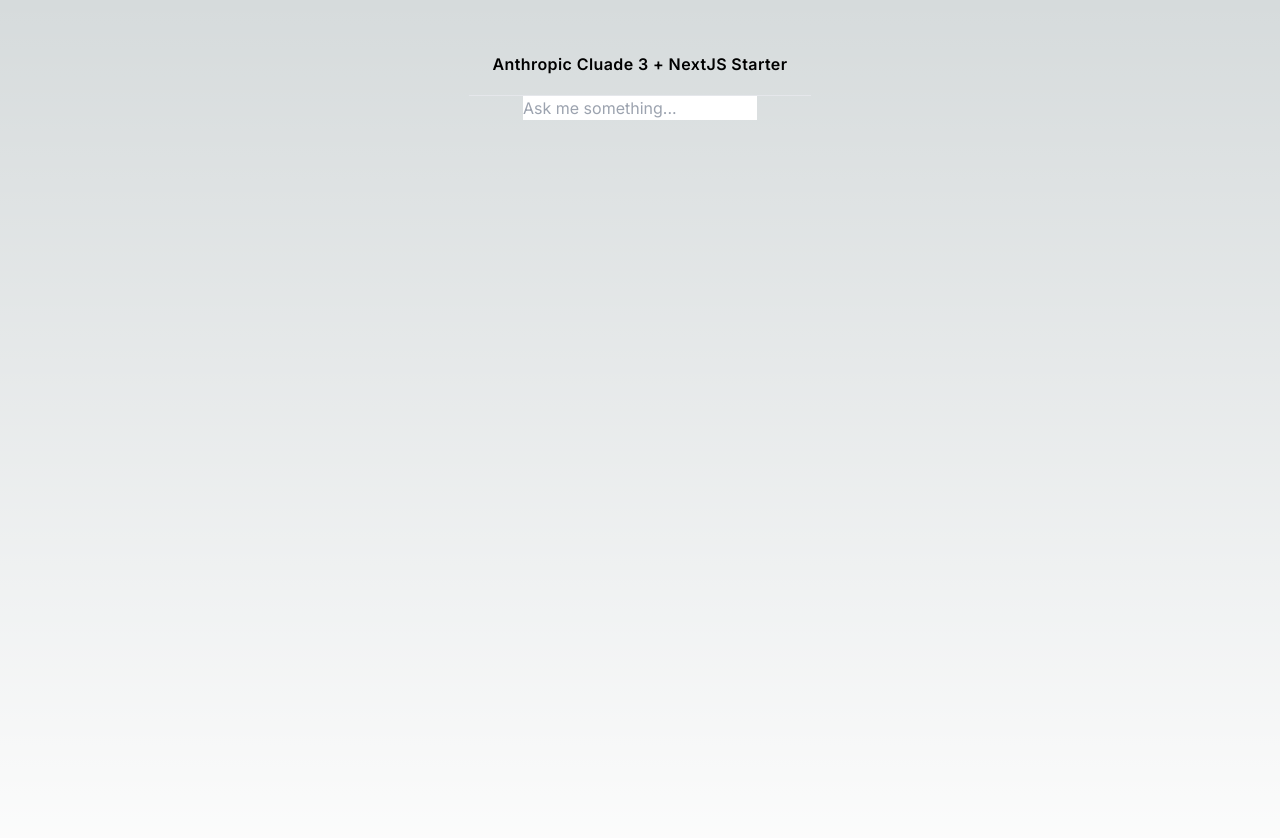
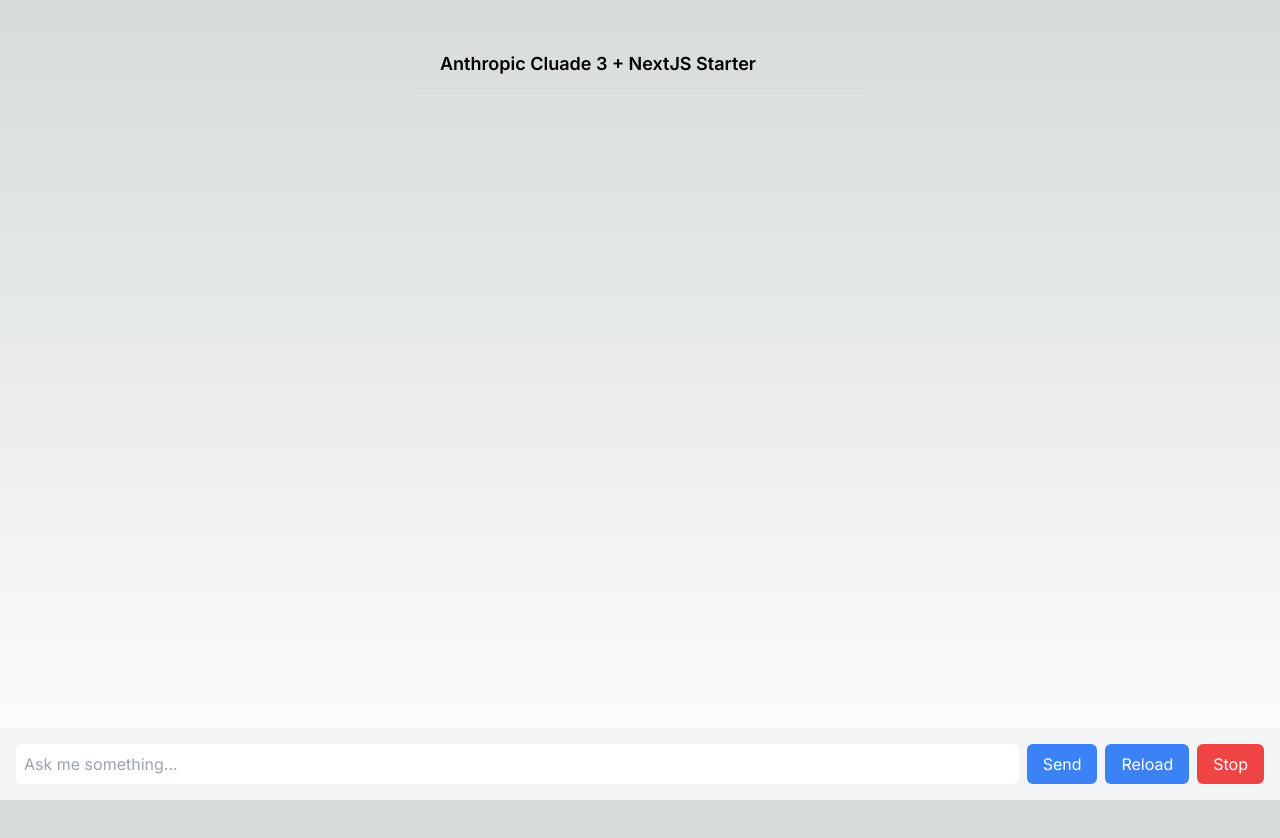
Before and after one commit to PKFireBarry/anthropic-nextjs14, a Next.js app: page / in a window 1280 px wide. Shown: the top 838 px of the page. After the commit the page ends 800 px from the top, so only its background shows below. Built offline with nearby package versions, Linux system fonts and the light colour scheme.

Commit message:
Adding reloads and stop stream to the app

```diff
--- a/app/api/chat/route.ts
+++ b/app/api/chat/route.ts
@@ -19,9 +19,12 @@
     model: 'claude-3-haiku-20240307',
     stream: true,
     max_tokens: 300,
+    temperature: 0.1,
+
   });
 
   const stream = AnthropicStream(response, {
+
     onCompletion: async (completion: string) => {
       // This callback is called when the completion is ready
       // You can use this to save the final completion to your database
--- a/app/page.tsx
+++ b/app/page.tsx
@@ -3,38 +3,58 @@
 import { useChat } from 'ai/react';
 
 export default function Chat() {
-  const { messages, input, handleInputChange, handleSubmit } = useChat()
+  const { messages, input, handleInputChange, handleSubmit, isLoading, stop, reload } = useChat()
 
-  console.log()
+  console.log(messages); // Logs the chat history as an array
 
   return (
-<div className="mx-auto max-w-md py-8 flex flex-col items-center min-w-[400px]">
-    <header className="flex items-center h-16 px-4 border-b gap-2 sm:px-6">
-      <div className="flex items-center gap-2">
+<div className="mx-auto max-w-md py-8 flex flex-col items-center min-h-screen w-full">
 
-        <span className="font-semibold tracking-wide">Anthropic Cluade 3 + NextJS Starter</span>
-      </div>
+  <header className="flex items-center h-16 px-4 border-b border-gray-200 w-full sm:px-6">
+    <span className="font-semibold text-lg">Anthropic Cluade 3 + NextJS Starter</span>
   </header>
-    <div className='h-screen'>
+
+  <div className="flex-1 max-h-[calc(100vh - 16rem)] overflow-y-auto  mx-8">
     {messages.map(m => (
-        <div className=''>
-
-        <div key={m.id}>
-          {m.role === 'user' ? 'User: ' : 'AI: '}
-          {m.content}
-        </div>
+      <div key={m.id} className={`p-4 w-screen rounded ${m.role === 'user' ? 'bg-gray-200 ml-auto' : 'bg-blue-100 mr-auto'} max-w-full my-2`}>
+        <span className="font-semibold">{m.role === 'user' ? 'User:' : 'AI:'}</span>
+        <p className=" p-2">{m.content}</p>
       </div>
     ))}
+  </div>
 
-      <form onSubmit={handleSubmit}>
+  <form onSubmit={handleSubmit} className="fixed bottom-0 left-0 right-0 w-full p-4 flex gap-2 bg-gray-100">
     <input
       value={input}
+      onChange={handleInputChange}
       placeholder="Ask me something..."
-          onChange={handleInputChange}
+      className="rounded-md flex-grow p-2 focus:outline-none"
     />
+    <button
+      disabled={isLoading}
+      type="submit"
+      className={`bg-blue-500 ${isLoading ? 'opacity-50 cursor-not-allowed' : 'hover:bg-blue-600'} text-white py-2 px-4 rounded-md focus:outline-none focus:ring-2 focus:ring-blue-500`}
+    >
+      {isLoading ? 'Streaming...' : 'Send'}
+    </button>
+    <button
+      onClick={reload}
+      type="button"
+      className={`bg-blue-500 ${isLoading ? 'opacity-50 cursor-not-allowed' : 'hover:bg-blue-600'} text-white py-2 px-4 rounded-md focus:outline-none focus:ring-2 focus:ring-blue-500`}
+    >
+      Reload
+    </button>
+    <button
+      onClick={stop}
+      type="button"
+      className="bg-red-500 hover:bg-red-600 text-white py-2 px-4 rounded-md focus:outline-none focus:ring-2 focus:ring-red-500"
+    >
+      Stop
+    </button>
   </form>
+
 </div>
-    </div>
+
 
   );
 }
```
Also changed, not shown: firebase.ts (added). Lines whose indentation alone changed are shown as unchanged.
